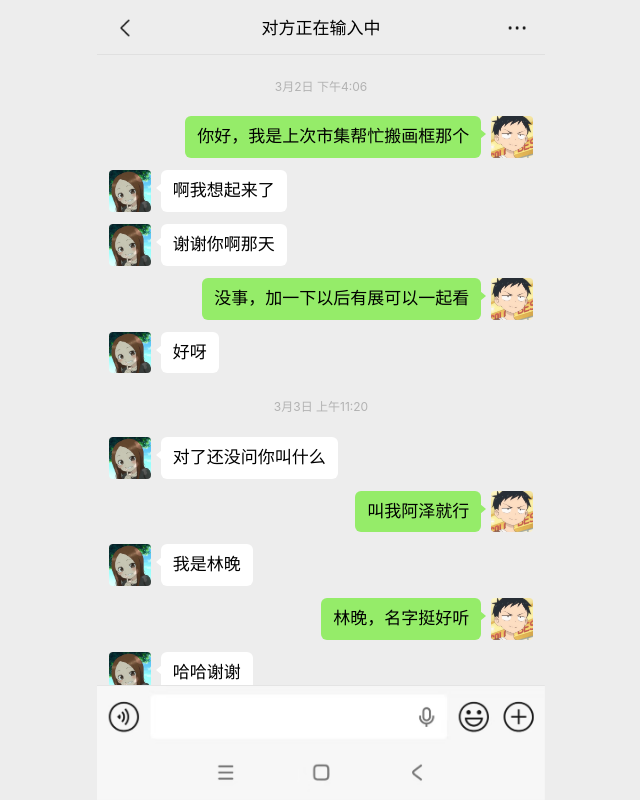
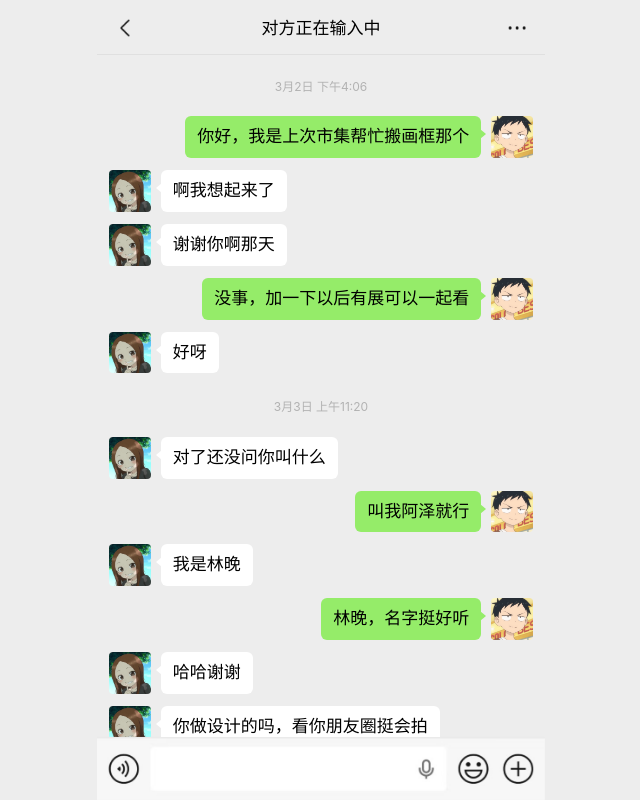
Before and after one commit to yichong108/content-creator, a Next.js app in the folder apps/web/: page / in a window 1280 px wide. Shown: the whole page, without its empty margins (319-959 px from the left). Built offline with nearby package versions, Linux system fonts and the light colour scheme.

Commit message:
Update footer image in HomePage to use chat input bar asset, adjusting dimensions for improved layout consistency.

```diff
--- a/apps/web/src/app/page.tsx
+++ b/apps/web/src/app/page.tsx
@@ -96,10 +96,10 @@ export default function HomePage() {
 
       <footer className="shrink-0">
         <Image
-          src="/chat-footer.png"
+          src="/chat-input-bar.png"
           alt="聊天输入栏"
-          width={999}
-          height={257}
+          width={1024}
+          height={145}
           className="block h-auto w-full"
           priority
         />
```
Also changed, not shown: apps/web/public/chat-input-bar.png (added).
